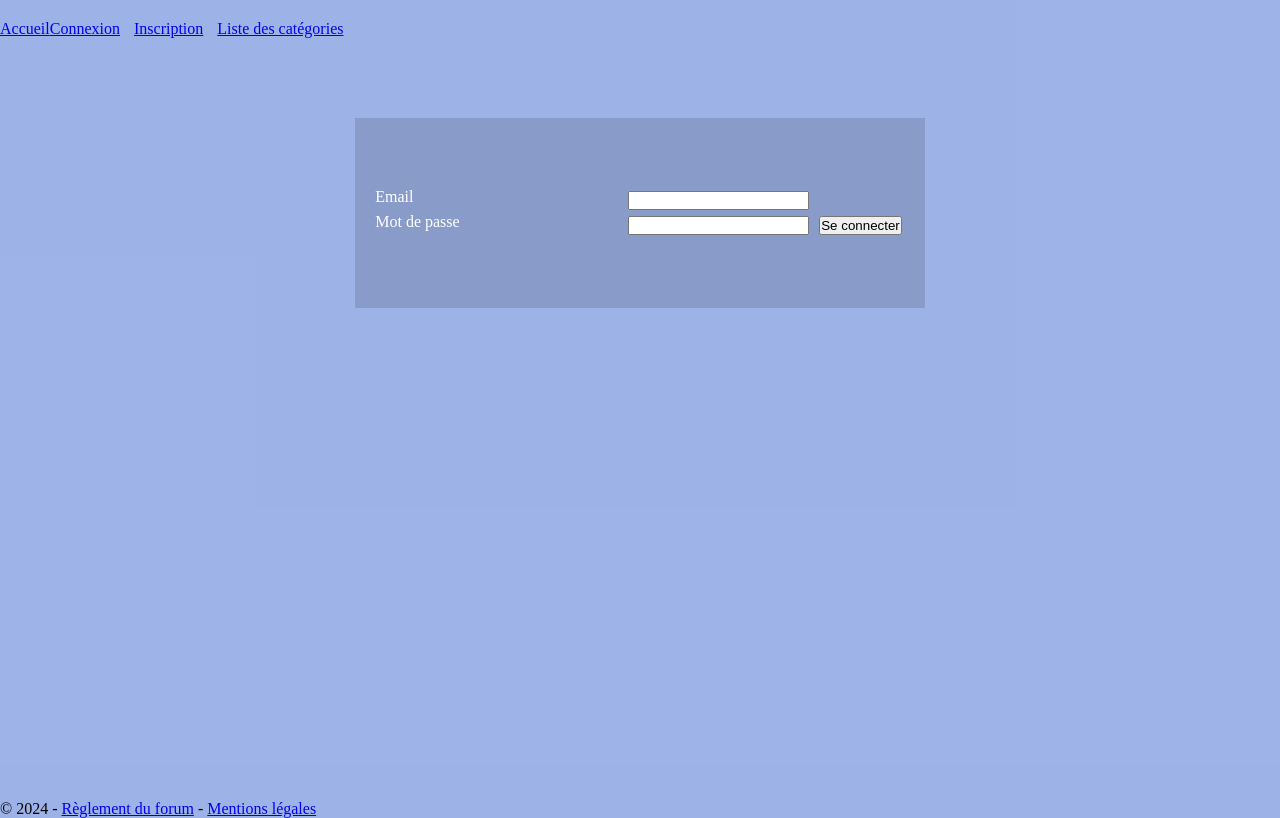
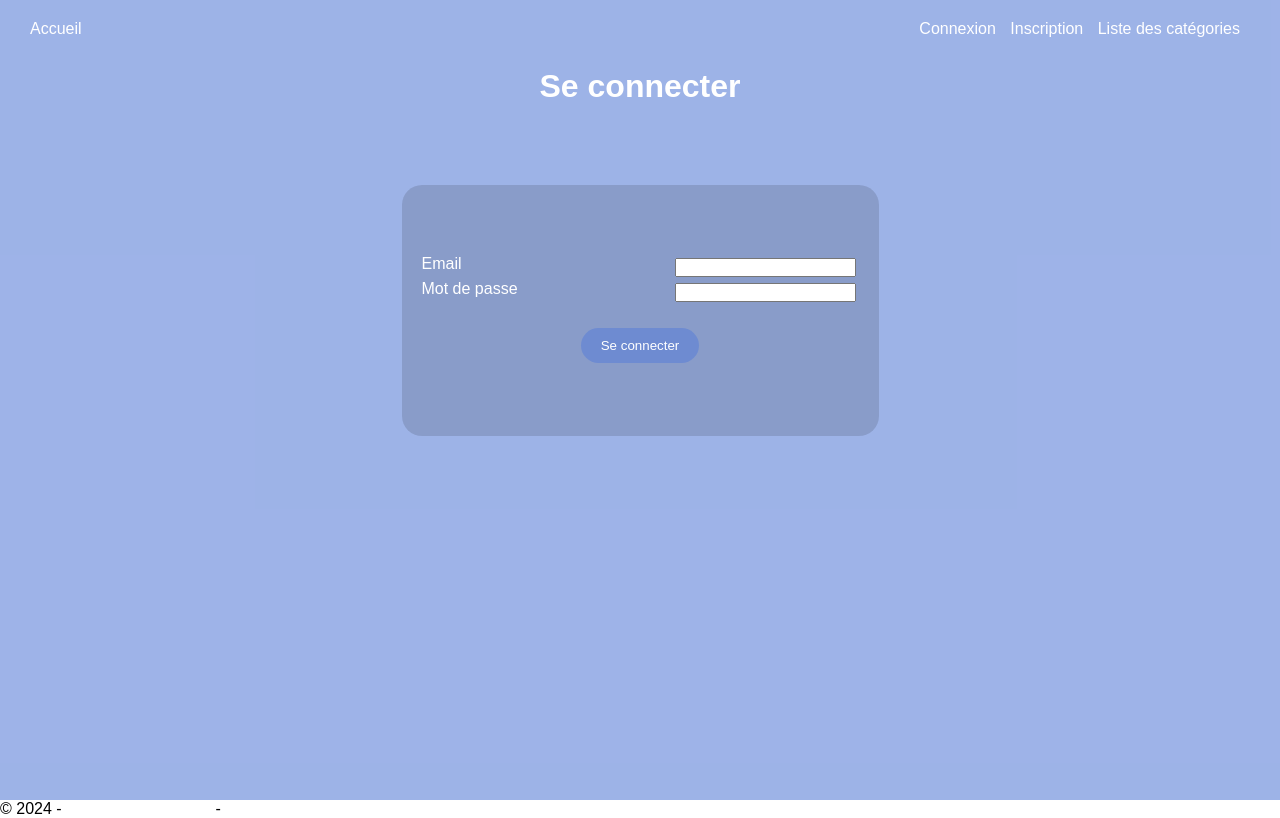
Before and after one commit to hjrayd/exo_forum, a PHP site: page /index.php?ctrl=security&action=login in a window 1280 px wide. Run offline with PHP 8.4, Linux system fonts and the light colour scheme; some libraries are stand-ins or nearby versions.

Commit message:
css of login and register (not finished yet)

```diff
--- a/public/css/style.css
+++ b/public/css/style.css
@@ -2,6 +2,17 @@
     margin: 0;
     padding: 0;
     box-sizing: border-box;
+    font-family: "Poppins", sans-serif;
+}
+
+a {
+  text-decoration: none;
+  color: #fff;
+
+}
+
+a:visited {
+ color: #fff;
 }
 
 h1 {
@@ -10,28 +21,24 @@ h1 {
     margin-top: 30px;
 }
 
-p {
-    background-color:rgba(93,128,216,0.6);
-}
 
 nav {
     display: flex;
     padding-top: 20px;
-
-}
-
-#nav-right {
-
-  justify-content: end;
+    justify-content: space-between;
 
 }
 
 #nav-left {
+  padding-left: 30px;
+}
 
-align-items: start;
-  justify-content: start;
+#nav-right {
+  padding-right: 30px;
+}
 
-}
+
+
 
 #nav-right a {
     margin-right: 10px;
@@ -60,7 +67,7 @@ form {
     padding-right: 20px;
   padding-top: 70px;
   padding-bottom: 70px;
-
+  border-radius: 20px;
 
 }
 
@@ -74,3 +81,24 @@ label{
 input {
   margin: 3px;
 }
+
+#submit {
+  border-radius: 20px;
+  border: none;
+  padding-top: 10px;
+  padding-bottom: 10px;
+  padding-left: 20px;
+  padding-right: 20px;
+  color: white;
+  background-color:rgba(93,128,216,0.6);
+
+
+
+}
+
+.submit {
+  margin-top: 20px;
+  display: flex;
+  justify-content: center;
+  align-items: center;
+}
--- a/view/security/login.php
+++ b/view/security/login.php
@@ -7,6 +7,7 @@
 </head>
 <body>
 
+    <h1>Se connecter</h1>
     <div class="form">
 
     <form action="index.php?ctrl=security&action=login" method="post">
@@ -16,7 +17,9 @@
         <label for="password">Mot de passe</label>
         <input type="password" name="password" id="password">
 
-        <input type="submit" name="submit" value="Se connecter">
+        <div class="submit">
+        <input type="submit" name="submit" id="submit" value="Se connecter">
+    </div>
     </form>
     </div>
 
--- a/view/security/register.php
+++ b/view/security/register.php
@@ -23,7 +23,9 @@
         <label for="pass2">Confirmation du mot de passe :</label>
         <input type="password" name="pass2" id="pass2"><br>
 
-        <input type="submit" name="submit" value="S'enregistrer"><br>
+        <div class="submit">
+        <input type="submit" name="submit" id="submit" value="S'enregistrer"><br>
+    </div>
     </form>
 
 </div>
```
Also changed, not shown: controller/ForumController.php (+9 -2 lines).
